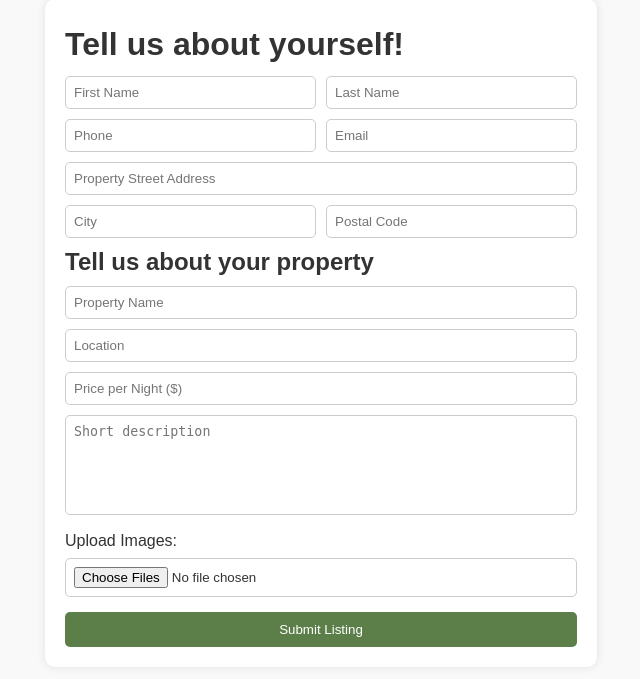
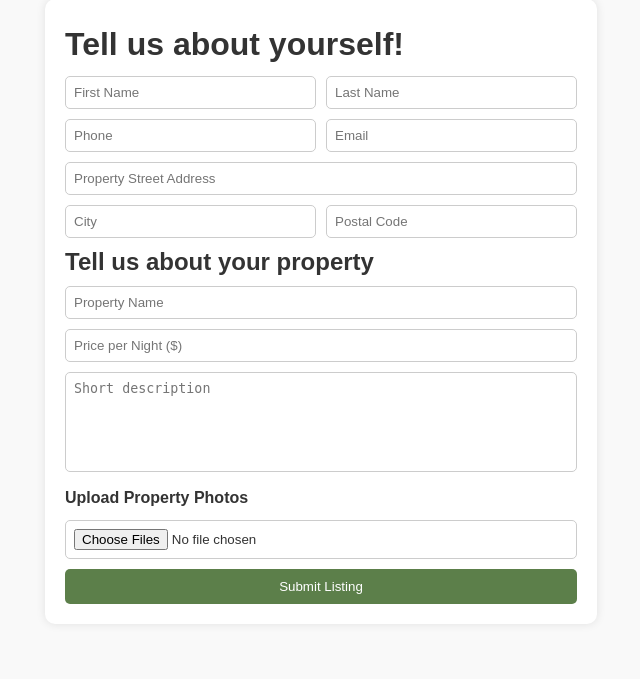
Before and after one commit to SkiddyGamer/Natures-Cottage, a PHP site: page /details.php in a window 1280 px wide. Shown: the part 121-800 px from the top of the page, without its empty margins (319-959 px from the left). Run offline with PHP 8.4, Linux system fonts and the light colour scheme.

Commit message:
Update details.php

```diff
--- a/details.php
+++ b/details.php
@@ -5,8 +5,8 @@
     <meta name="viewport" content="width=device-width, initial-scale=1.0" />
     <title>List Your Property - Luxury Getaways</title>
     <link rel="stylesheet" href="styles.css" />
-	 <?php include 'Header.php'; ?>
-	 <?php include 'login_form.php'; ?>
+    <?php include 'Header.php'; ?>
+    <?php include 'login_form.php'; ?>
     <style>
         body {
             font-family: Arial, sans-serif;
@@ -55,7 +55,14 @@
             cursor: pointer;
             margin-top: 10px;
         }
-
+        label {
+            font-weight: bold;
+            margin-top: 10px;
+        }
+        #file-input {
+            display: block;
+            margin-top: 10px;
+        }
     </style>
 </head>
 <body>
@@ -63,6 +70,7 @@
     <main>
         <h1>Tell us about yourself!</h1>
         <form action="submit_listing.php" method="POST" enctype="multipart/form-data">
+            <!-- Personal Information -->
             <div class="form-group">
                 <input type="text" id="first_name" name="first_name" placeholder="First Name" required>
                 <input type="text" id="last_name" name="last_name" placeholder="Last Name" required>
@@ -73,24 +81,27 @@
                 <input type="email" id="email" name="email" placeholder="Email" required>
             </div>
 
+            <!-- Property Address Information -->
             <input type="text" id="street_address" name="street_address" placeholder="Property Street Address" required>
-
             <div class="form-group">
                 <input type="text" id="city" name="city" placeholder="City" required>
                 <input type="text" id="postal_code" name="postal_code" placeholder="Postal Code" required>
             </div>
+
             <h2>Tell us about your property</h2>
             <input type="text" id="property_name" name="property_name" placeholder="Property Name" required>
-            <input type="text" id="location" name="location" placeholder="Location" required>
+
             <input type="number" id="price" name="price" placeholder="Price per Night ($)" required>
 
             <textarea id="description" name="Short description" rows="4" placeholder="Short description" required oninput="this.style.height = ''; this.style.height = this.scrollHeight + 'px'"></textarea>
 
-            <label for="image">Upload Images:</label>
-            <input type="file" id="image" name="image[]" accept="image/*" multiple required>
 
-            <button id='Pogasubmit' type="submit">Submit Listing</button>
+            <label for="file-input">Upload Property Photos</label>
+            <input type="file" id="file-input" name="photos[]" accept="image/*" multiple required>
+
+            <button id="Pogasubmit" type="submit">Submit Listing</button>
         </form>
     </main>
+
 </body>
 </html>
```
